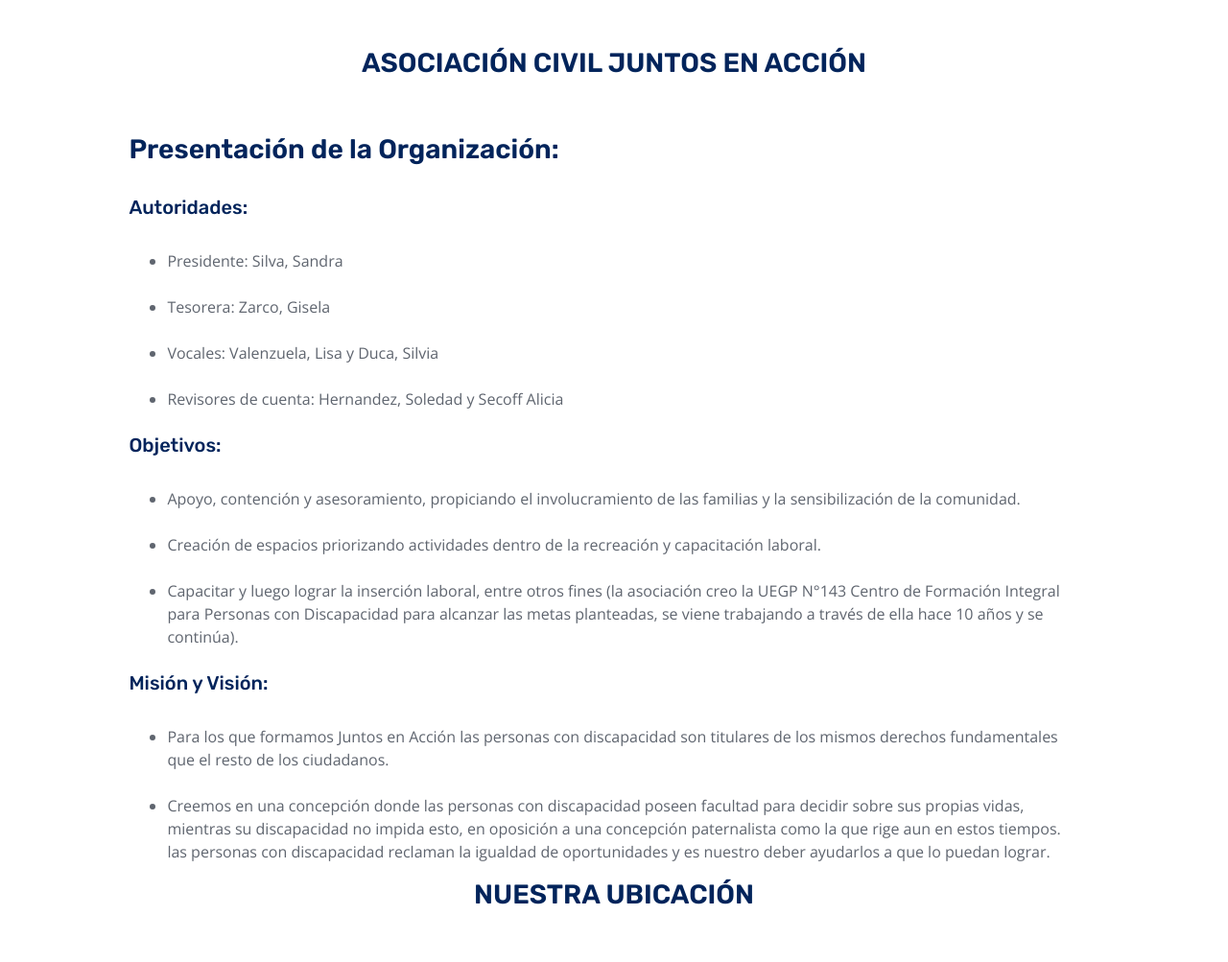
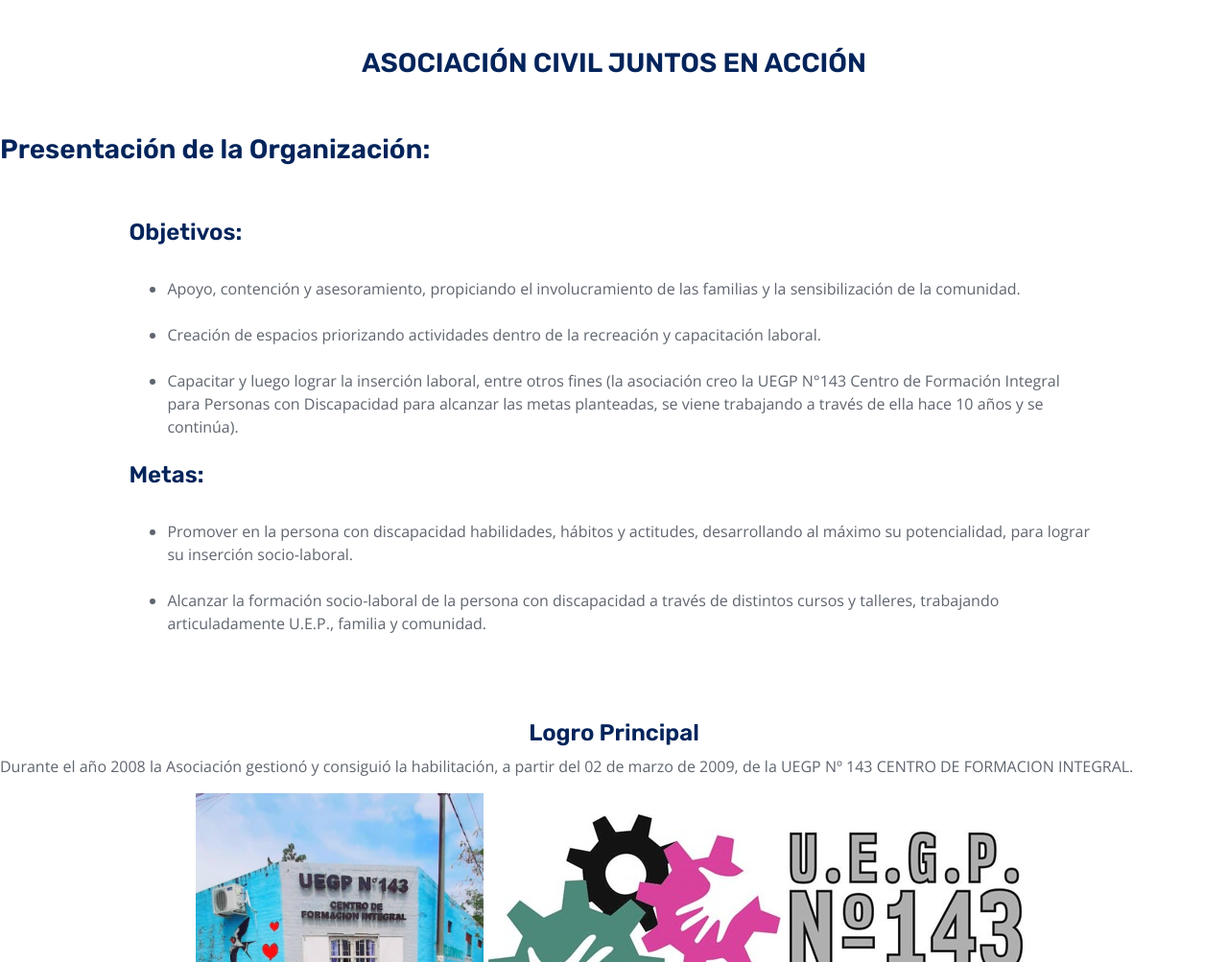
Before and after one commit to Federico19/Info_Proyecto, a Django app: template proyecto/templates/home.html in a window 1280 px wide. Shown: the part 684-1687 px from the top of the page at 96% size. Run offline with Django 3.2, Linux system fonts and the light colour scheme; the template is opened without the code that fills it, so the values that code supplies are empty; some libraries are stand-ins or nearby versions.

Commit message:
se modifica el inicio

```diff
--- a/proyecto/templates/home.html
+++ b/proyecto/templates/home.html
@@ -1,4 +1,5 @@
 {% extends "base.html" %}
+{% load static %}
 {% block tituloBarraNavegacion %} Home {% endblock %}
 
 {% block navbar %}
@@ -22,7 +23,6 @@
   </center>
   <br><br>
 
-  <!--QUIENES SOMOS-->
   <section class="mapa">
 
     <div style="margin-left : 15%;margin-right: 15%; font-family: 'Lucida Sans', 'Lucida Sans Regular', 'Lucida Grande', 'Lucida Sans Unicode', Geneva, Verdana, sans-serif;"">
@@ -32,24 +32,13 @@
   </section>
 
   <br><br>
+  <h3>Presentación de la Organización:</h3>
+  <br>
   <section style="margin-left: 8%;">
     <ul>
-      <h3>Presentación de la Organización:</h3>
       <br>
-      <h5>Autoridades:</h5><br>
 
-      <div style="margin-left: 40px;margin-right: 12%">
-        <li type="disc">Presidente: Silva, Sandra</li>
-        <br>
-        <li type="disc">Tesorera: Zarco, Gisela</li>
-        <br>
-        <li type="disc">Vocales: Valenzuela, Lisa y Duca, Silvia</li>
-        <br>
-        <li type="disc">Revisores de cuenta: Hernandez, Soledad y Secoff Alicia</li>
-        <br>
-      </div>
-
-      <h5>Objetivos:</h5>
+      <h4>Objetivos:</h4>
 
       <div style="margin-left: 40px;margin-right: 12%">
         <br>
@@ -61,80 +50,37 @@
         <br>
       </div>
 
-      <h5>Misión y Visión:</h5>
+      <h4>Metas:</h4>
 
-      <div style="margin-left: 40px;margin-right: 15%">
+      <div style="margin-left: 40px;margin-right: 12%">
         <br>
-        <li type="disc">Para los que formamos Juntos en Acción las personas con discapacidad son titulares de los mismos derechos fundamentales que el resto de los ciudadanos.</li>
+        <li type="disc">Promover en la persona con discapacidad habilidades, hábitos y actitudes, desarrollando al máximo su potencialidad, para lograr su inserción socio-laboral.</li>
         <br>
-        <li type="disc">Creemos en una concepción donde las personas con discapacidad poseen facultad para decidir sobre sus propias vidas, mientras su discapacidad no impida esto, en oposición a una concepción paternalista como la que rige aun en estos tiempos. las personas con discapacidad reclaman la igualdad de oportunidades y es nuestro deber ayudarlos a que lo puedan lograr.</li>
+        <li type="disc">Alcanzar la formación socio-laboral de la persona con discapacidad a través de distintos cursos y talleres, trabajando articuladamente U.E.P., familia y comunidad.</li>
+        <br>
       </div>
     </ul>
   </section>
 
-
-  <!--CONTACTO-->
-  <section class="mapa">
-
-    <div style="margin-left : 15%;margin-right: 15%; font-family: 'Lucida Sans', 'Lucida Sans Regular', 'Lucida Grande', 'Lucida Sans Unicode', Geneva, Verdana, sans-serif;"">
-      <h3 class="titulo-principal text-center">NUESTRA UBICACIÓN</h3>
-      <br><br>
-    </div>
-
+  <section>
+    <br><br>
+  <center>
+    <h4>Logro Principal</h4>
+  </center>
+  <p>Durante el año 2008 la Asociación gestionó y consiguió la habilitación, a partir del 02 de marzo de 2009, de la UEGP Nº 143 CENTRO DE FORMACION INTEGRAL.
     <center>
-      <div class="mapa-contenido">
-        <iframe src="https://www.google.com/maps/embed?pb=!1m18!1m12!1m3!1d3561.6857508041726!2d-60.44882758539435!3d-26.78628528318223!2m3!1f0!2f0!3f0!3m2!1i1024!2i768!4f13.1!3m3!1m2!1s0x94412ce3c68bc62f%3A0x8c842a33abd51d5a!2sDorrego%20490%2C%20H3700IAJ%20S%C3%A1enz%20Pe%C3%B1a%2C%20Chaco!5e0!3m2!1ses-419!2sar!4v1670891699835!5m2!1ses-419!2sar" width="600" height="450" style="border:0;" allowfullscreen="" loading="lazy" referrerpolicy="no-referrer-when-downgrade"></iframe>
-      </div>
+        <img src="{% static 'img/UEP N°143.jpg' %}"width= "300px" height="300px"> <img src="static/img/Imagen3.jpg">
     </center>
-
+    <br>
+    <p> La institución está dirigida y administrada por una Comisión Directiva compuesta de un presidente:
+        <em>Silva,Sandra</em>, un tesorero:
+        <em>Zarco,Gisela</em>, vocales:
+        <em>Valenzuela, Lisa y Duca, Silvia</em> y también una comisión Revisora de Cuentas compuesta por:
+        <em> Hernandez, Soledad y Secoff Alicia</em>.
+    </p>
+    <br>
+  <br><br>
+  <hr size="5px" color="#FF5E14" />
   </section>
 
-  <br><br>
-  <section style="margin-left: 8%;">
-    <ul>
-      <h3>Información de contacto</h3>
-      <br>
-      <h5>Dirección de correo electrónico: </h5>
-      <br>
-
-      <div style="margin-left: 40px;">
-        <li type="disc">Correo de la UEP: uep143.sp.chaco@gmail.com</li>
-        <br>
-        <li type="disc">Correo de la Presidente: sandraccpa@hotmail.com</li>
-        <br>
-      </div>
-
-      <h5>Números de teléfonos:</h5>
-
-      <div style="margin-left: 40px;">
-        <br>
-        <li type="disc">N° de la UEP: 3644733177</li>
-        <br>
-        <li type="disc">N° de la Presidente: 3644673583</li>
-        <br>
-      </div>
-    </ul>
-
-  </section>
-
-  <section style="margin-left: 10%;">
-
-      <h5>Redes Sociales</h5>
-      <br>
-      <a style="color: #3b5998;" href="https://www.facebook.com/people/Asociacion-Civil-Juntos-En-Accion/100064567493574/" role="button"
-        ><i class="fab fa-facebook-f fa-lg"></i p>  Asociación Civil Juntos En Acción</p>
-      </a>
-    <br>
-    <a style="color: #3b5998;" href="https://m.facebook.com/people/UEP-N%C2%BA-143-CENTRO-DE-FORMACION-INTEGRAL/100063611561590/" role="button"
-      ><i class="fab fa-facebook-f fa-lg"></i p>  UEP Nº 143 CENTRO DE FORMACIÓN INTEGRAL</p>
-    </a>
-
-  </section>
-  <br>
-  <center>
-    <img src="static/img/Imagen3.jpg">
-  </center>
-  <br><br>
-  <hr size="5px" color="#FF5E14" />
-
 {% endblock %}
```
Also changed, not shown: proyecto/proyecto/db.sqlite3.
